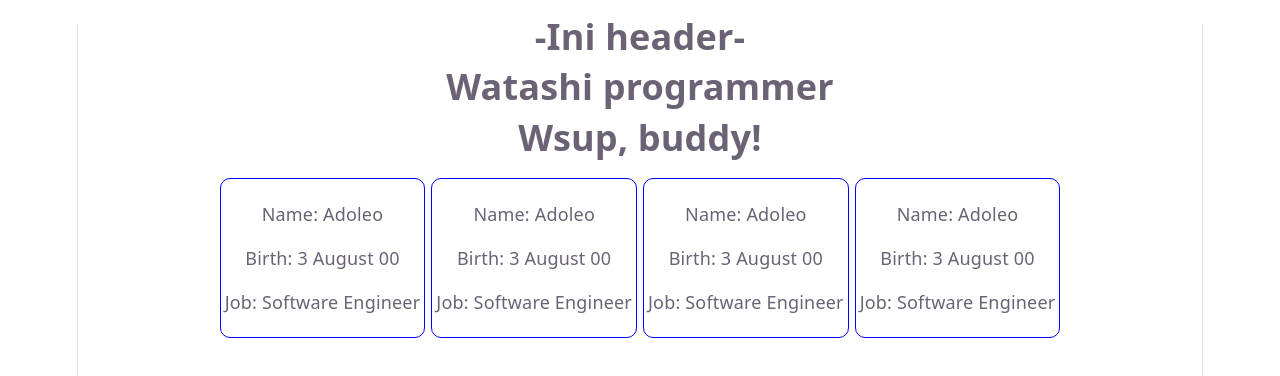
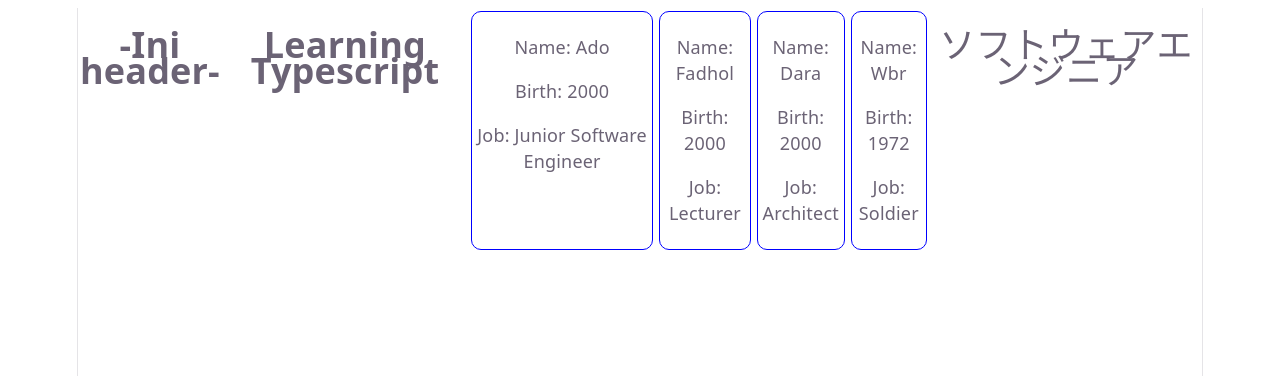
Before and after one commit to Stussyz/firstMiniProjectTypescript, a React (Vite) app: page / in a window 1280 px wide. Shown: the top 376 px of the page. Built offline with nearby package versions, Linux system fonts and the light colour scheme.

Commit message:
update: props

```diff
--- a/src/App.tsx
+++ b/src/App.tsx
@@ -1,4 +1,4 @@
-import { Fragment } from "react/jsx-runtime";
+// import { Fragment } from "react/jsx-runtime";
 // mengimport component Welcome di dalam component App
 import Welcome from './components/Welcome.tsx'
 import HeaderComp from './components/HeaderComp.tsx'
@@ -8,17 +8,17 @@ function App() {
   // mereturn sebuah component jsx
   return (
     // bisa pakai tag <div> | <></> | <Fragment></Fragment>
-    <Fragment>
+    <div style = {{display:"flex", flexDirection:"row"}}>
       <HeaderComp />
-      <h1>Watashi programmer</h1>
+      <h1>Learning Typescript</h1>
       {/* memanggil komponen yg ada di Welcome.tsx */}
       {/* menggunakan self closing tag pada Welcome */}
+      <ProfileCard Name="Ado" Job="Junior Software Engineer" Birth={2000}/>
+      <ProfileCard Name="Fadhol" Job="Lecturer" Birth={2000}/>
+      <ProfileCard Name="Dara" Job="Architect" Birth={2000}/>
+      <ProfileCard Name="Wbr" Job="Soldier" Birth={1972}/>
       <Welcome />
-      <ProfileCard/>
-      <ProfileCard/>
-      <ProfileCard/>
-      <ProfileCard/>
-    </Fragment>
+    </div>
   )
 }
 // di export sebagai "App" untuk pemanggilan
--- a/src/components/ProfileCard.tsx
+++ b/src/components/ProfileCard.tsx
@@ -1,11 +1,21 @@
-const ProfileCard = () => {
+type ProfileCardType = {
+    Name: string;
+    Birth: number;
+    Job: string;
+};
+
+const ProfileCard = (props: ProfileCardType) => {
+    // const Name = "Leonardo";
+    // const Birth = "3 August 2000";
+    // const Job = "Software Engineer";
+
     return (
         // inline styling jsx itu bentuknya OBJECT bukan string!
         // kalau html itu bentuknya baru STRING!
         <div className = "card">
-            <p>Name: Adoleo</p>
-            <p>Birth: 3 August 00</p>
-            <p>Job: Software Engineer</p>
+            <p>Name: {props.Name}</p>
+            <p>Birth: {props.Birth}</p>
+            <p>Job: {props.Job}</p>
         </div>
     );
 };
--- a/src/components/Welcome.tsx
+++ b/src/components/Welcome.tsx
@@ -1,5 +1,5 @@
 function Welcome () {
-    return <h1>Wsup, buddy!</h1>;
+    return <h1>ソフトウェアエンジニア</h1>;
 }
 
 export default Welcome;
```
